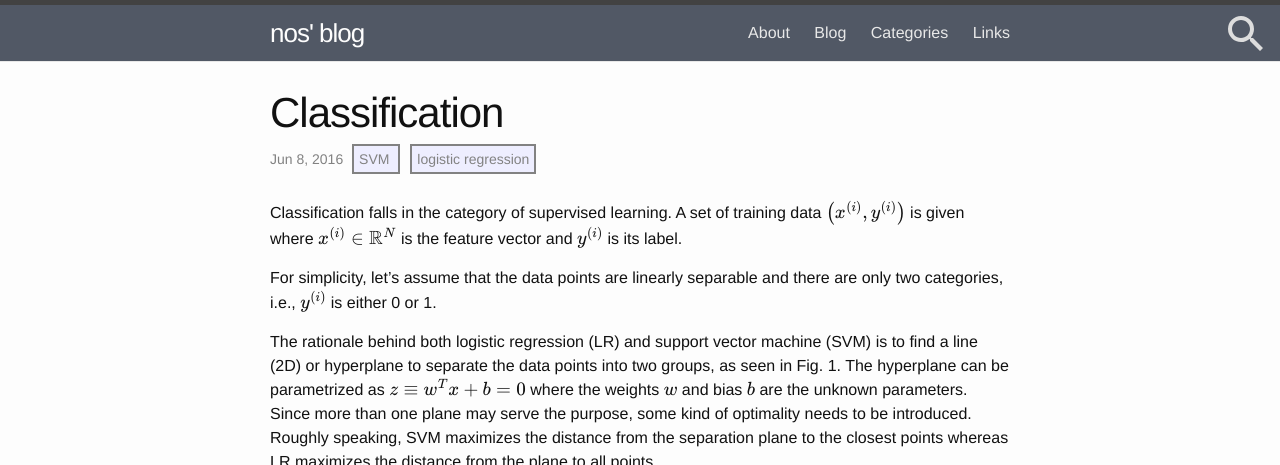
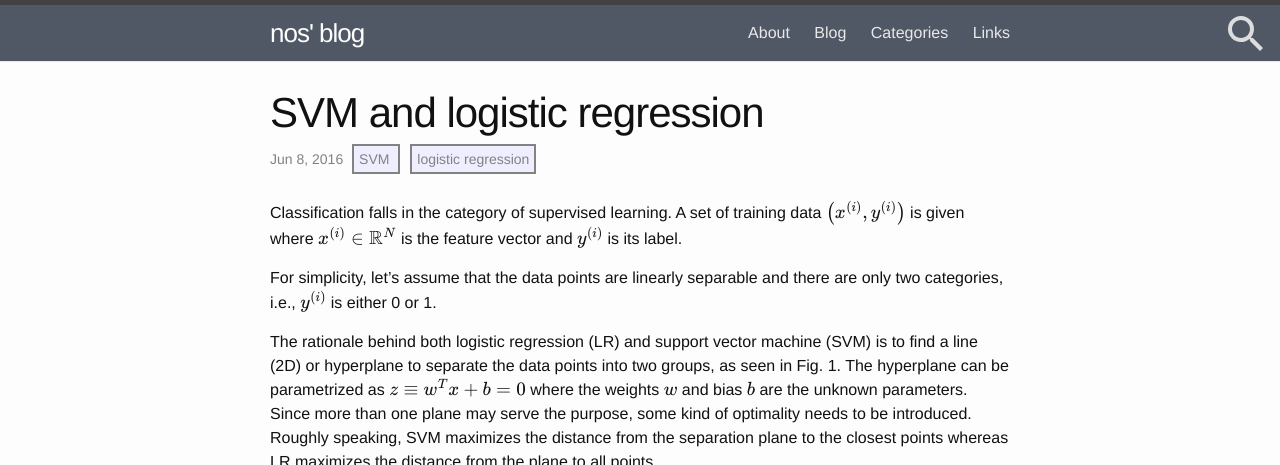
Before and after one commit to nosarthur/nosarthur.github.io, a Jekyll site: the page built from _posts/2016-06-08-classification.md, in a window 1280 px wide and 900 px high, cut to the strip 0-465 px from the top of the window. Built offline with Jekyll 4.4.1, drawn with Linux system fonts in a browser that asks for light colours; formulas are drawn with MathJax 3; comment, search, counter and statistics services are not loaded.

Commit message:
make changes

```diff
--- a/_posts/2016-06-08-classification.md
+++ b/_posts/2016-06-08-classification.md
@@ -1,6 +1,6 @@
 ---
 layout: post
-title:  Classification
+title:  SVM and logistic regression
 date:   2016-06-08 13:43:08 -0500
 categories: [machine learning]
 comments: true
```
